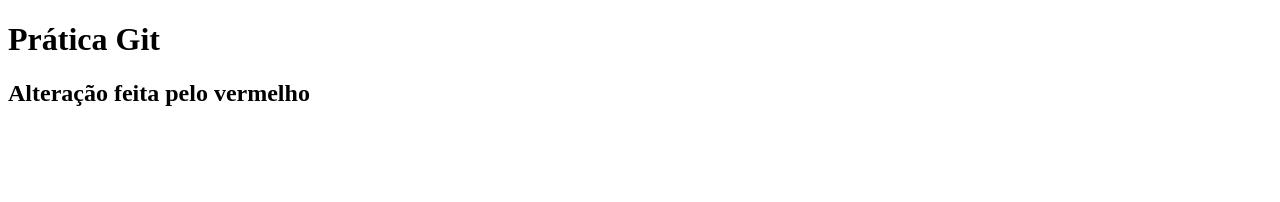
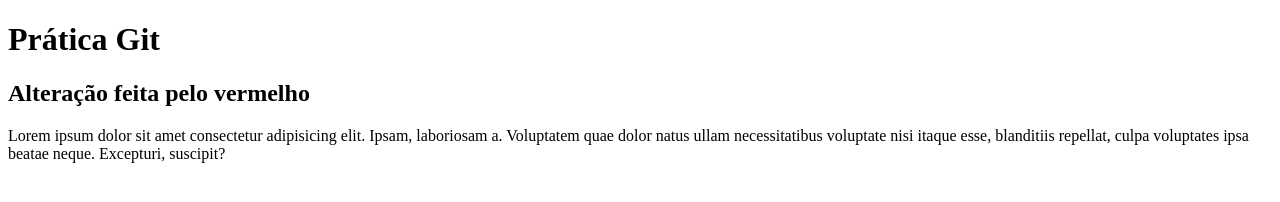
Before and after one commit to gabigala/PraticaGit, a plain HTML site: page index.html in a window 1280 px wide. Drawn offline with Linux system fonts and the light colour scheme.

Commit message:
Adicionando o footer

```diff
--- a/index.html
+++ b/index.html
@@ -11,5 +11,8 @@
     <main>
         <h2>Alteração feita pelo vermelho</h2>
     </main>
+    <footer>
+        Lorem ipsum dolor sit amet consectetur adipisicing elit. Ipsam, laboriosam a. Voluptatem quae dolor natus ullam necessitatibus voluptate nisi itaque esse, blanditiis repellat, culpa voluptates ipsa beatae neque. Excepturi, suscipit?
+    </footer>
 </body>
 </html>
```
